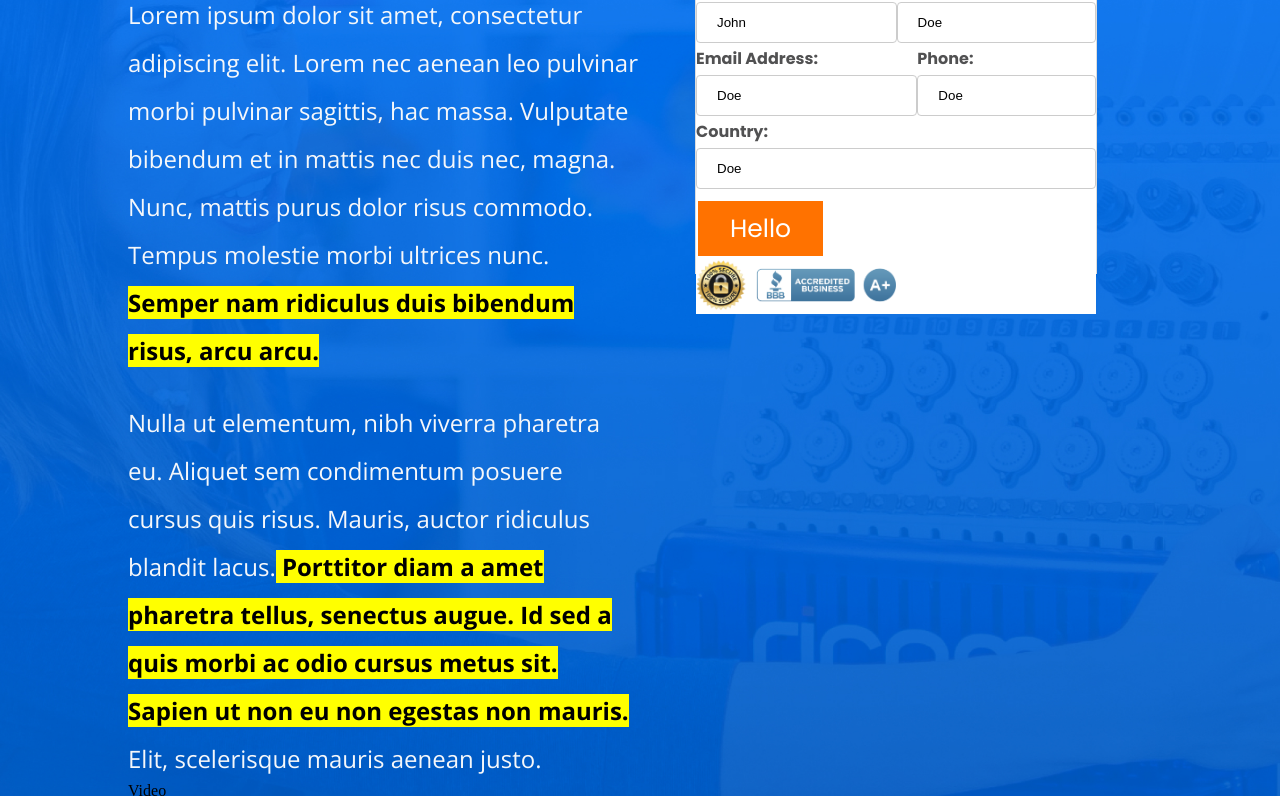
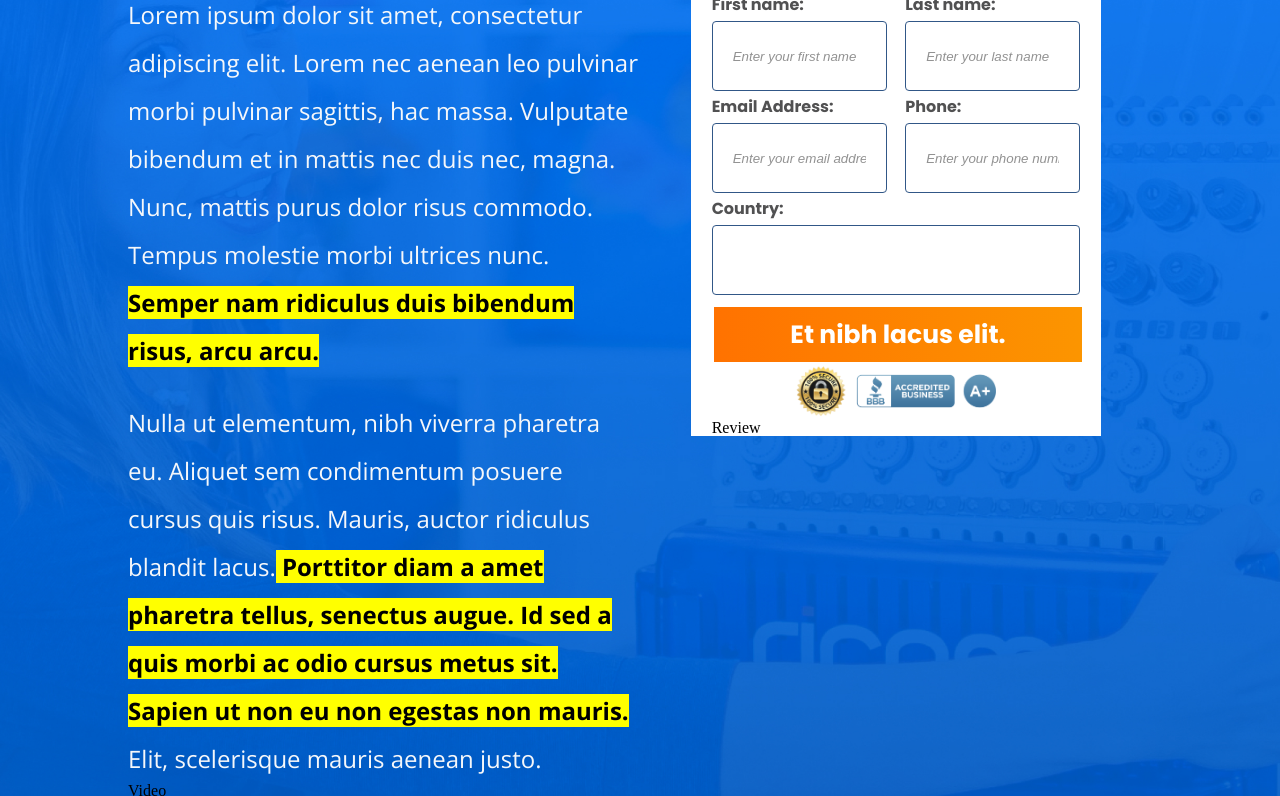
Before and after one commit to mrbrackins/rico2, a React app: page / in a window 1280 px wide. Shown: the part 321-1117 px from the top of the page. Built offline with nearby package versions, Linux system fonts and the light colour scheme.

Commit message:
finished tidying up form

```diff
--- a/public/style/style.css
+++ b/public/style/style.css
@@ -125,7 +125,7 @@ blockquote:before,
 blockquote:after,
 q:before,
 q:after {
-    content: '';
+  content: "";
   content: none;
 }
 
@@ -134,11 +134,9 @@ table {
   border-spacing: 0;
 }
 
-
 .navbar {
   display: flex;
   align-items: center;
-
 
   width: 100%;
   height: 66px;
@@ -149,7 +147,7 @@ width: 100%;
 }
 
 .navbar-logo {
-    flex:1
+  flex: 1;
 }
 .navbar-logo img {
   width: 96.85px;
@@ -173,10 +171,9 @@ padding-left: 20%;
   flex: 1;
   display: flex;
   justify-content: center;
-
 }
 .menu-items_item {
-    font-family: 'Montserrat', sans-serif;
+  font-family: "Montserrat", sans-serif;
   font-size: 14;
   padding-left: 60px;
   text-transform: uppercase;
@@ -204,33 +201,32 @@ background-repeat: no-repeat;
 }
 
 .aboutus_header {
-    font-family: 'Open Sans', sans-serif;
+  font-family: "Open Sans", sans-serif;
   /* open sans - bold - 60 */
   font-size: 60px;
-    color: #F5F7FA;
+  color: #f5f7fa;
   margin-top: 42px;
   font-weight: 600;
   text-transform: capitalize;
 }
 
 .aboutus_paragraph {
-    font-family: 'Open Sans', sans-serif;
+  font-family: "Open Sans", sans-serif;
   /* open sans - bold - 60 */
   font-size: 24px;
-    color: #F5F7FA;
+  color: #f5f7fa;
   margin-top: 24px;
   line-height: 2;
   font-weight: 200;
 }
 
-#aboutus_highlight{
+#aboutus_highlight {
   color: black;
   font-weight: 600;
-    background-color: #FFFF00;
+  background-color: #ffff00;
 }
 
 .contact {
-
 }
 
 .contact_header {
@@ -243,12 +239,10 @@ background-repeat: no-repeat;
   background-size: 105%, cover;
   margin-right: 0;
   margin-top: 42px;
-
 }
 
 .contact_image {
   display: block;
-
 }
 
 .contact_content {
@@ -259,19 +253,16 @@ background-repeat: no-repeat;
   margin-top: -175px;
   position: absolute;
   top: 340px;
-
-
 }
 
 .container {
-    border: 1px solid #DDDDDD;
-    width: 400px;
+  /* width: 400px; */
+  width: 80%;
   height: 50%;
   position: relative;
 }
 
 .container_background {
-    border: 1px solid #DDDDDD;
   width: 100%;
   height: 50%;
 }
@@ -282,32 +273,40 @@ background-repeat: no-repeat;
   left: 0px;
   top: 0px;
   z-index: 1000;
-    background-color: #92AD40;
+  background-color: #92ad40;
   padding: 5px;
-    color: #FFFFFF;
+  color: #ffffff;
   font-weight: bold;
 }
 
-.contact_content_title{
-font-family: 'Poppins', sans-serif;
+.contact_content_title {
+  font-family: "Poppins", sans-serif;
   font-size: 31px;
   margin-top: 36px;
+  text-align: center;
+  margin-bottom: 20px;
 }
 
-input[type=text],
+.contact_content_container {
+  padding-left: 5%;
+  padding-right: 5%;
+}
+
+input[type="text"],
 select {
   width: 100%;
   padding: 12px 20px;
   margin: 8px 0;
   display: inline-block;
-    border: 1px solid #ccc;
+  border: 1px solid #315787;
   border-radius: 4px;
   box-sizing: border-box;
+  height: 70px;
 }
 
-input[type=submit] {
+input[type="submit"] {
   width: 100%;
-    background-color: #4CAF50;
+  background-color: #4caf50;
   color: white;
   padding: 14px 20px;
   margin: 8px 0;
@@ -316,37 +315,66 @@ input[type=submit] {
   cursor: pointer;
 }
 
-input[type=submit]:hover {
+input[type="submit"]:hover {
   background-color: #45a049;
 }
 
 label {
-        font-family: 'Poppins', sans-serif;
+  font-family: "Poppins", sans-serif;
   font-size: 16px;
   font-weight: 800;
   color: #515152;
 }
 
-.contact_flex_container{
+.contact_flex_container {
   display: flex;
+}
+.contact_flex_container div {
+  width: 50%;
+}
+
+.contact_flex_container__full {
 }
 
 .contact_button {
-
-    background-color: #FF7200;
+  font-family: "Poppins", sans-serif;
+  font-size: 25px;
+  font-weight: 800;
+  background-color: #ff7200;
   border: none;
   color: white;
-        padding: 15px 32px;
+  padding: 15px 0px;
   text-align: center;
   text-decoration: none;
   display: inline-block;
-        font-size: 25px;
+  width: 100%;
   margin: 4px 2px;
   cursor: pointer;
-        font-family: 'Poppins', sans-serif;
+  background-image: linear-gradient(to right, #ff7200, #fc9500);
+}
 
+.contact_button_container {
+  text-align: center;
+}
+
+.contact_better_business {
+  text-align: center;
 }
 
 .contact_better_business img {
   width: 200px;
 }
+
+input:placeholder-shown {
+  font-style: italic;
+}
+
+::placeholder {
+  /* Chrome, Firefox, Opera, Safari 10.1+ */
+  color: #929292;
+  opacity: 1; /* Firefox */
+}
+
+.right-margin {
+  margin-right: 5% !important;
+}
--- a/src/components/section1/contact.js
+++ b/src/components/section1/contact.js
@@ -1,74 +1,103 @@
-import React, { Component } from 'react';
-import { connect } from 'react-redux';
-import { sendContactInfo } from '../../actions';
+import React, { Component } from "react";
+import { connect } from "react-redux";
+import { sendContactInfo } from "../../actions";
+import Review from "./review";
 
 class Contact extends Component {
   renderList() {
-
     return (
-        <div className="item" key={'yo'}>
+      <div className="item" key={"yo"}>
         <div className="right floated content">
           <button
             className="ui button primary"
-              onClick={() => this.props.sendContactInfo('yo')}
+            onClick={() => this.props.sendContactInfo("yo")}
           >
             Select
           </button>
         </div>
-          <div className="content">{'yo title'}</div>
+        <div className="content">{"yo title"}</div>
       </div>
     );
-
   }
 
   render() {
-    return <div className='container'>
+    return (
+      <div className="container">
+        <div className="contact_header"></div>
+        <div className="contact_content">
+          <div className="contact_content_container">
+            <div className="contact_content_title">
+              <h1>Dictumst dui egestas.</h1>
+            </div>
 
-        <div className='contact_header'>
-        </div>
-        <div className='contact_content'>
-        <h1 className="contact_content_title">Dictumst dui egestas.</h1>
-
-        <div className='contact_flex_container'>
-          <div>
+            <div className="contact_flex_container">
+              <div className="right-margin">
                 <label for="fname">First name:</label>
-              <input type="text" id="fname" name="fname" value="John" />
+                <input
+                  type="text"
+                  id="fname"
+                  name="fname"
+                  value=""
+                  placeholder="Enter your first name"
+                />
               </div>
               <div>
                 <label for="lname">Last name:</label>
-  <input type="text" id="lname" name="lname" value="Doe" />
+                <input
+                  type="text"
+                  id="lname"
+                  name="lname"
+                  value=""
+                  placeholder="Enter your last name"
+                />
               </div>
             </div>
 
- <div className='contact_flex_container'>
-          <div>
+            <div className="contact_flex_container">
+              <div className="right-margin">
                 <label for="lname">Email Address:</label>
-  <input type="text" id="lname" name="lname" value="Doe" />
+                <input
+                  type="text"
+                  id="lname"
+                  name="lname"
+                  value=""
+                  placeholder="Enter your email address"
+                />
               </div>
               <div>
-
                 <label for="lname">Phone:</label>
-  <input type="text" id="lname" name="lname" value="Doe" />
+                <input
+                  type="text"
+                  id="lname"
+                  name="lname"
+                  value=""
+                  placeholder="Enter your phone number"
+                />
+              </div>
             </div>
 
+            <div className="contact_flex_container__full">
+              <label for="lname">Country:</label>
+              <input type="text" id="lname" name="lname" value="" />
             </div>
-         <label for="lname">Country:</label>
-  <input type="text" id="lname" name="lname" value="Doe" />
-        <div className='contact_button'>Hello</div>
+            <div className="contact_flex_container__full">
+              <div className="contact_button_container">
+                <div className="contact_button">Et nibh lacus elit.</div>
+              </div>
+            </div>
             <div className="contact_better_business">
               <img src="/better_business.png" />
             </div>
-
+            <Review />
           </div>
         </div>
+      </div>
+    );
   }
 }
 
-const mapStateToProps = state => {
+const mapStateToProps = (state) => {
   return { songs: state.songs };
 };
 
-export default connect(
-  mapStateToProps,
-  { sendContactInfo }
-)(Contact);
+export default connect(mapStateToProps, { sendContactInfo })(Contact);
--- /dev/null
+++ b/src/components/section1/review.js
@@ -0,0 +1,11 @@
+import React, { Component } from "react";
+
+export default class Review extends Component {
+  render() {
+    return (
+      <div>
+        <h1>Review</h1>
+      </div>
+    );
+  }
+}
```
Lines whose indentation alone changed are shown as unchanged.
